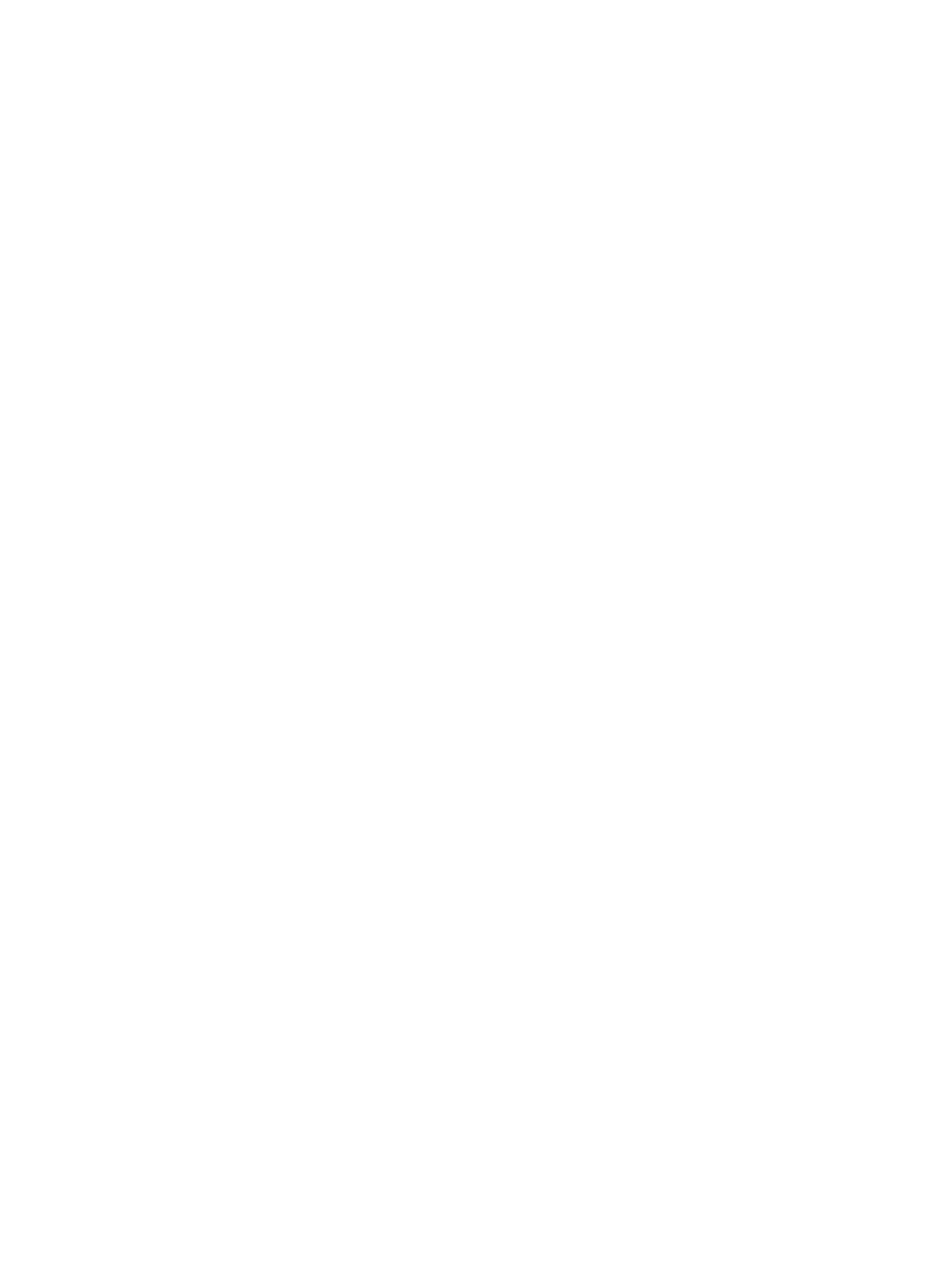
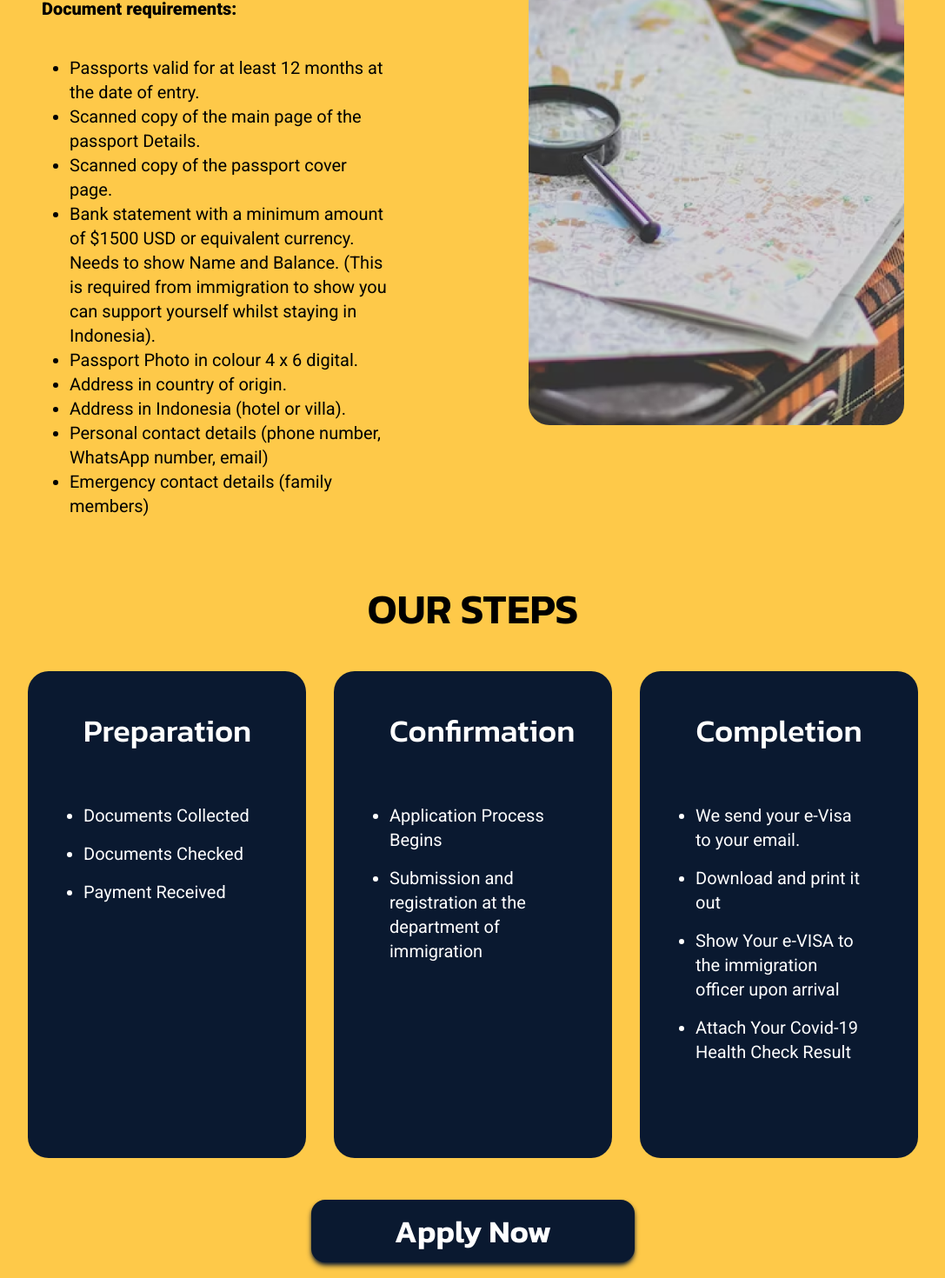
Before and after one commit to shrall/SmartVisaBali, a Vue app: page /onshore-single-entry in a window 1280 px wide. Before the commit this address had no page. Shown: the part 340-1810 px from the top of the page at 87% size, without its empty margins (96-1183 px from the left). Before the commit the page ends 800 px from the top, so only its background shows below. Built offline with nearby package versions, Linux system fonts and the light colour scheme.

Commit message:
feat: add onshore single entry page

```diff
--- a/src/router/index.js
+++ b/src/router/index.js
@@ -14,7 +14,7 @@
 import OthersItas from "/src/views/OthersItas.vue";
 import VIPNgurahRai from "/src/views/VIPNgurahRai.vue";
 import OffshoreSingleEntry from "/src/views/OffshoreSingleEntry.vue";
-// import OnshoreSingleEntry from "/src/views/OnshoreSingleEntry.vue";
+import OnshoreSingleEntry from "/src/views/OnshoreSingleEntry.vue";
 
 //Routes
 const routes = [
@@ -130,14 +130,14 @@
       title: "Offshore Single Entry",
     },
   },
-  // {
-  //   path: "/onshore-single-entry",
-  //   name: "OnshoreSingleEntry",
-  //   component: OnshoreSingleEntry,
-  //   meta: {
-  //     title: "Onshore Single Entry",
-  //   },
-  // },
+  {
+    path: "/onshore-single-entry",
+    name: "OnshoreSingleEntry",
+    component: OnshoreSingleEntry,
+    meta: {
+      title: "Onshore Single Entry",
+    },
+  },
 ];
 
 const router = createRouter({
--- /dev/null
+++ b/src/views/OnshoreSingleEntry.vue
@@ -0,0 +1,172 @@
+<template>
+  <Navbar />
+  <div
+    class="
+      font-roboto
+      w-vw-100
+      bg-sv-yellow-300
+      flex flex-col
+      items-center
+      gap-0
+      pt-36
+      px-36
+      pb-24
+    "
+  >
+    <div class="grid grid-cols-2 place-items-center gap-32">
+      <div class="flex flex-col justify-center gap-12">
+        <div class="text-5xl font-kanit font-semibold">
+          ONSHORE SINGLE ENTRY VISIT E-VISA B211A
+        </div>
+        <div class="flex flex-col gap-2 text-xl">
+          <div class="font-extrabold">Document requirements:</div>
+          <ul class="list-disc p-8">
+            <li>
+              Passports valid for at least 12 months at the date of entry.
+            </li>
+            <li>Scanned copy of the main page of the passport Details.</li>
+            <li>Scanned copy of the passport cover page.</li>
+            <li>
+              Bank statement with a minimum amount of $1500 USD or equivalent
+              currency. Needs to show Name and Balance. (This is required from
+              immigration to show you can support yourself whilst staying in
+              Indonesia).
+            </li>
+            <li>Passport Photo in colour 4 x 6 digital.</li>
+            <li>Address in country of origin.</li>
+            <li>Address in Indonesia (hotel or villa).</li>
+            <li>
+              Personal contact details (phone number, WhatsApp number, email)
+            </li>
+            <li>Emergency contact details (family members)</li>
+          </ul>
+        </div>
+      </div>
+      <img
+        src="../assets/images/onshore-single-entry.png"
+        class="w-vw-50 rounded-3xl"
+      />
+    </div>
+    <div
+      class="
+        w-vw-100
+        px-16
+        py-12
+        flex flex-col
+        gap-12
+        items-center
+        font-kanit font-semibold
+      "
+    >
+      <div class="text-5xl">OUR STEPS</div>
+      <div class="flex items-center justify-center gap-8">
+        <div
+          class="
+            bg-sv-black
+            rounded-3xl
+            text-white
+            px-16
+            py-12
+            text-center
+            flex flex-col
+            cursor-pointer
+            gap-16
+            h-vh-70
+            w-vw-25
+          "
+        >
+          <div class="text-4xl font-medium">Preparation</div>
+          <div class="text-xl font-roboto font-normal">
+            <ul class="list-disc text-start flex flex-col gap-4">
+              <li>Documents Collected</li>
+              <li>Documents Checked</li>
+              <li>Payment Received</li>
+            </ul>
+          </div>
+        </div>
+        <div
+          class="
+            bg-sv-black
+            rounded-3xl
+            text-white
+            px-16
+            py-12
+            text-center
+            flex flex-col
+            cursor-pointer
+            gap-16
+            h-vh-70
+            w-vw-25
+          "
+        >
+          <div class="text-4xl font-medium">Confirmation</div>
+          <div class="text-xl font-roboto font-normal">
+            <ul class="list-disc text-start flex flex-col gap-4">
+              <li>Application Process Begins</li>
+              <li>
+                Submission and registration at the department of immigration
+              </li>
+            </ul>
+          </div>
+        </div>
+        <div
+          class="
+            bg-sv-black
+            rounded-3xl
+            text-white
+            px-16
+            py-12
+            text-center
+            flex flex-col
+            cursor-pointer
+            gap-16
+            h-vh-70
+            w-vw-25
+          "
+        >
+          <div class="text-4xl font-medium">Completion</div>
+          <div class="text-xl font-roboto font-normal">
+            <ul class="list-disc text-start flex flex-col gap-4">
+              <li>We send your e-Visa to your email.</li>
+              <li>Download and print it out</li>
+              <li>Show Your e-VISA to the immigration officer upon arrival</li>
+              <li>Attach Your Covid-19 Health Check Result</li>
+            </ul>
+          </div>
+        </div>
+      </div>
+    </div>
+    <a href="https://linktr.ee/smartvisa.bali">
+      <div class="flex">
+        <div
+          class="
+            bg-sv-black
+            text-white
+            hover:bg-white hover:text-sv-black
+            font-kanit font-semibold
+            text-4xl
+            rounded-2xl
+            text-center
+            justify-center
+            px-24
+            py-4
+            shadow-md shadow-sv-black
+            cursor-pointer
+          "
+        >
+          Apply Now
+        </div>
+      </div>
+    </a>
+  </div>
+  <Footer v-bind:bgColor="'bg-white'"></Footer>
+</template>
+
+    <script>
+import Navbar from "../components/Navbar.vue";
+import Footer from "../components/Footer.vue";
+export default {
+  setup() {},
+  components: { Navbar, Footer },
+};
+</script>
--- a/src/views/Services.vue
+++ b/src/views/Services.vue
@@ -1,7 +1,6 @@
 <template>
   <Navbar />
-  <div class="w-vw-100 h-vh-70 relative
-      font-roboto">
+  <div class="w-vw-100 h-vh-70 relative font-roboto">
     <img
       :src="`src/assets/images/services.png`"
       class="w-full h-vh-70 object-cover object-top"
@@ -37,8 +36,7 @@
       "
     ></div>
   </div>
-  <div class="v-vw-100
-      font-roboto">
+  <div class="v-vw-100 font-roboto">
     <div class="flex justify-center py-12">
       <div class="text-6xl underline font-kanit font-semibold">Our Service</div>
     </div>
@@ -109,6 +107,7 @@
               Visit e-Visa B211A
             </div>
           </router-link>
+          <router-link class="w-full" :to="{ name: 'OnshoreSingleEntry' }">
             <div
               class="
                 text-3xl
@@ -125,6 +124,7 @@
               Onshore Single Entry <br />
               Visit e-Visa B211A
             </div>
+          </router-link>
         </div>
       </div>
       <router-link :to="{ name: 'EVisaB211B' }">
@@ -500,8 +500,7 @@
       </div>
     </div>
   </div>
-  <div class="v-vw-100
-      font-roboto">
+  <div class="v-vw-100 font-roboto">
     <div class="flex flex-col items-center gap-6 justify-center py-12">
       <div class="text-5xl font-kanit font-semibold text-center w-vw-60">
         WHAT IS THE DIFFERENCE BETWEEN
```
Lines whose indentation alone changed are shown as unchanged.
